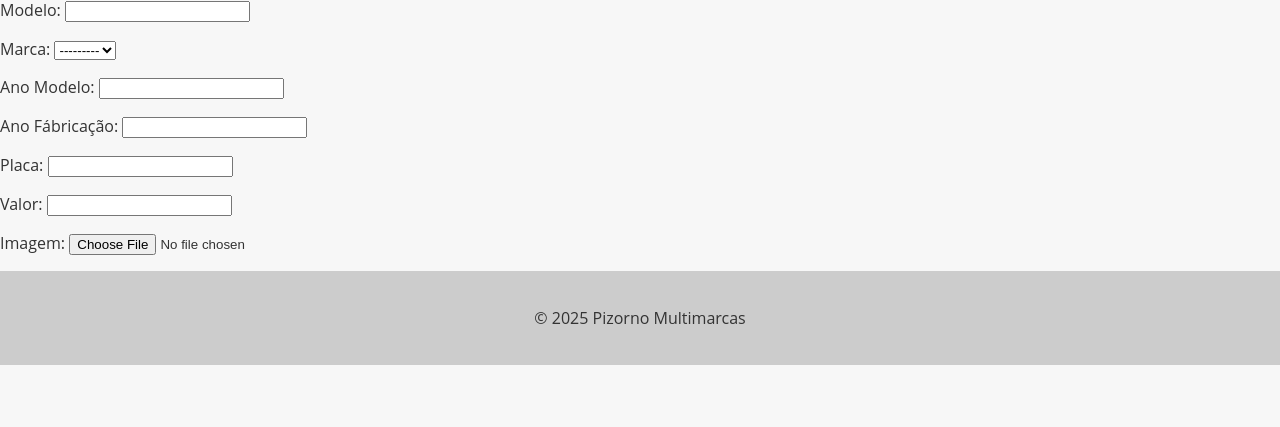
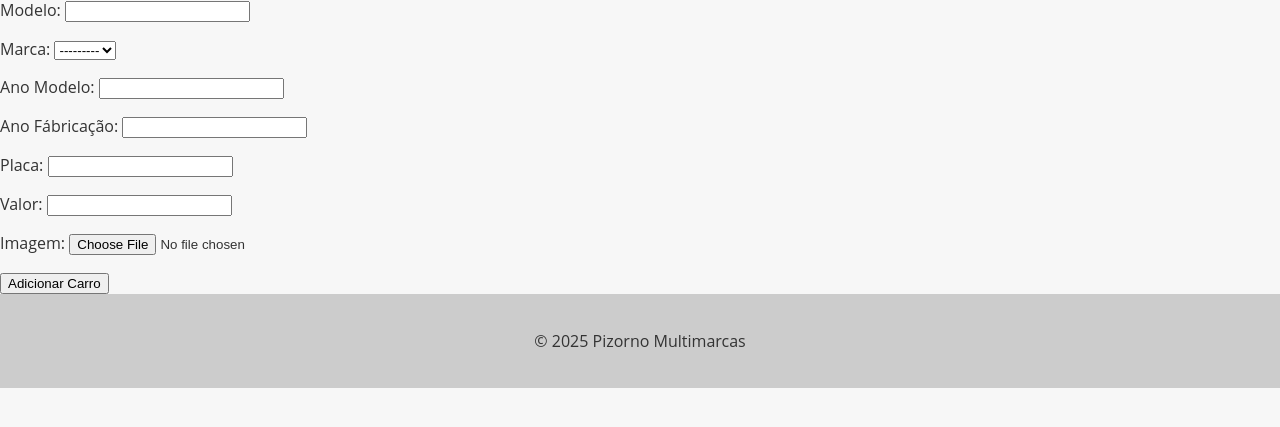
Before and after one commit to pizorno/carros, a Django app: page /new_car in a window 1280 px wide. Shown: the part 137-564 px from the top of the page. Run offline with Django 5.2, Linux system fonts and the light colour scheme; data that the repository does not hold is empty.

Commit message:
Fine tunning on new_car template

```diff
--- a/cars/templates/new_car.html
+++ b/cars/templates/new_car.html
@@ -5,26 +5,6 @@
   <form method="post" enctype="multipart/form-data">
     {% csrf_token %}
     {{ form.as_p }}
-    <!-- <div>
-      <label for="model">Modelo:</label>
-      <input type="text" id="model" name="model" required>
-    </div>
-    <div>
-      <label for="brand">Marca:</label>
-      <select id="brand" name="brand" required>
-        {% for brand in brands %}
-          <option value="{{ brand.id }}">{{ brand.name }}</option>
-        {% endfor %}
-      </select>
-    </div>
-    <div>
-      <label for="year">Ano:</label>
-      <input type="number" id="year" name="year" required>
-    </div>
-    <div>
-      <label for="image">Imagem:</label>
-      <input type="file" id="image" name="image" required>
-    </div>
-    <button type="submit">Adicionar Carro</button> -->
+    <button type="submit">Adicionar Carro</button>
   </form>
 {% endblock %}
```
